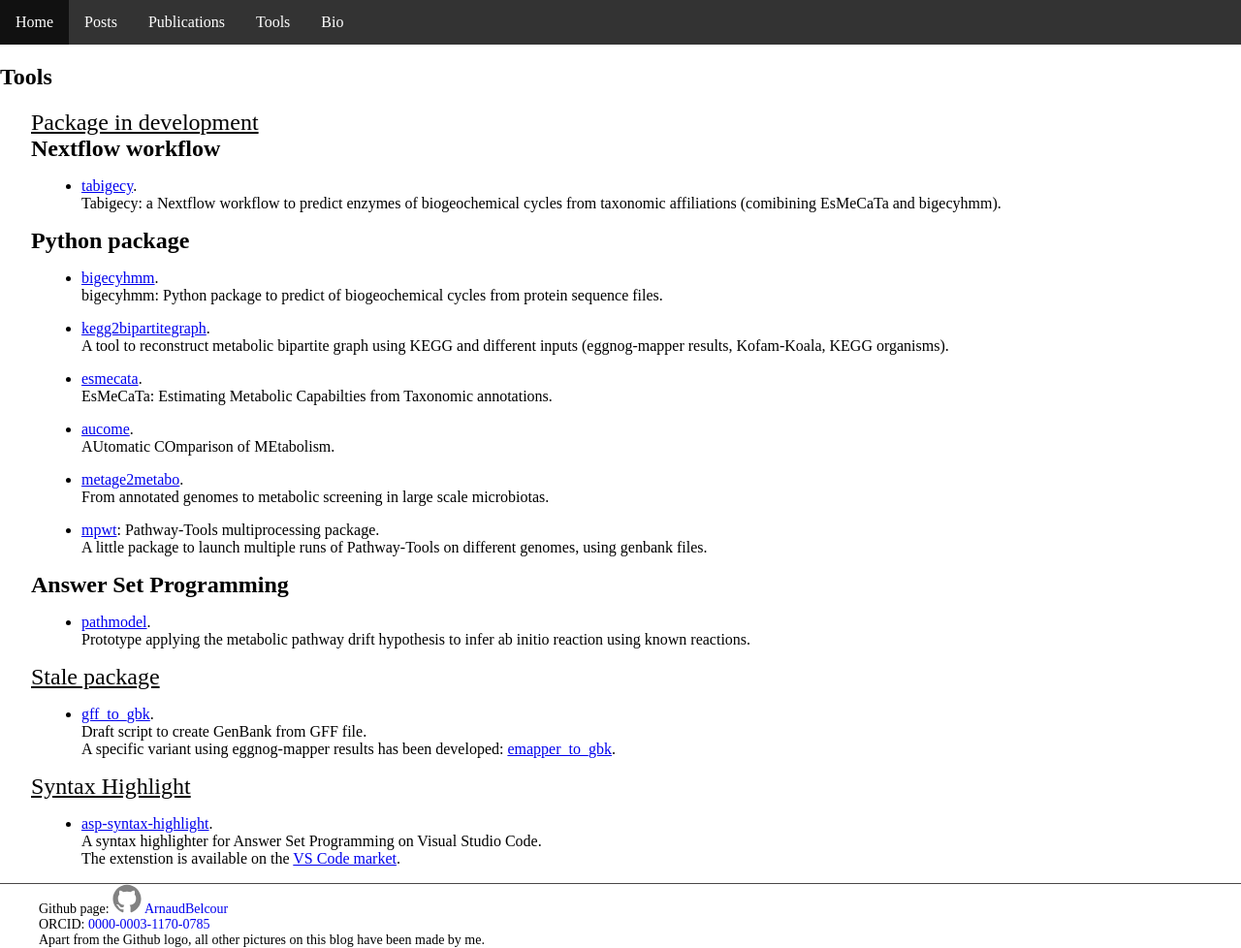
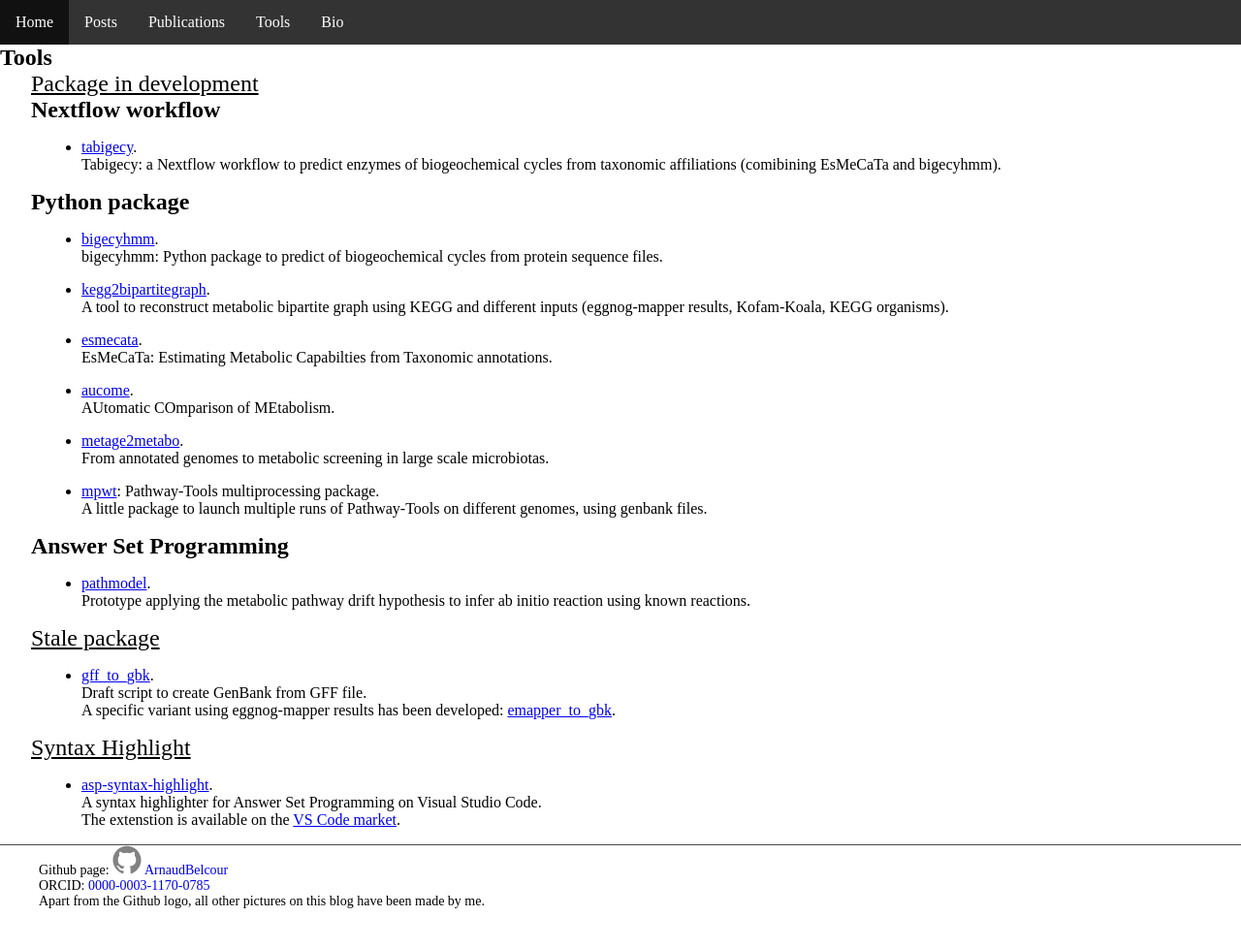
Before and after one commit to ArnaudBelcour/blog, a Jekyll site: the page built from pages/tools.html, in a window 1280 px wide. Shown: the whole page at 97% size. Built offline with Jekyll 4.4.1, drawn with Linux system fonts in a browser that asks for light colours; after the commit the page ends 938 px from its top, so only the background shows below that.

Commit message:
Revert modifications.

```diff
--- a/assets/css/style.css
+++ b/assets/css/style.css
@@ -1,6 +1,11 @@
 div ul {
   margin: auto;
   width: 90%;
+}
+
+div h1 {
+  white-space: pre;
+  margin: auto;
 }
 
 div h2 {
@@ -24,7 +29,6 @@ html,body {
 }
 
 div.Home p {
-  font-size: 3.2vw;
   white-space: pre;
   margin: auto;
   width: 75%;
--- a/index.html
+++ b/index.html
@@ -10,7 +10,7 @@ layout: default
 My work is at the interface between biology and computer science to better understand different organisms (algae, microbial communities from biogas reactor or underground reservoirs).
 It is achieved by combining several domains: bioinformatics methods to make predictions from DNA sequences, metabolic predictions with system biology.</p>
 
-<p> <h1> Popularisation of my work subject</h1></p>
+<h1> Popularisation of my work subject</h1>
 
 <p> Metabolism is the set of biochemical reactions that allow the growth of an organism. Biochemical reactions are conversion of substance into other substance through an energy change. In metabolism, most of the reactions are catalysed (meaning increasing their rate of conversion) by specialised proteins called enzymes.</p>
 <p> To grow, an organism retrieves nutrients (substances) from their environment, degrades them to generate energy (process called catabolism) and uses this energy to produce other metabolties required for their growth (process called anabolism).</p>
```
